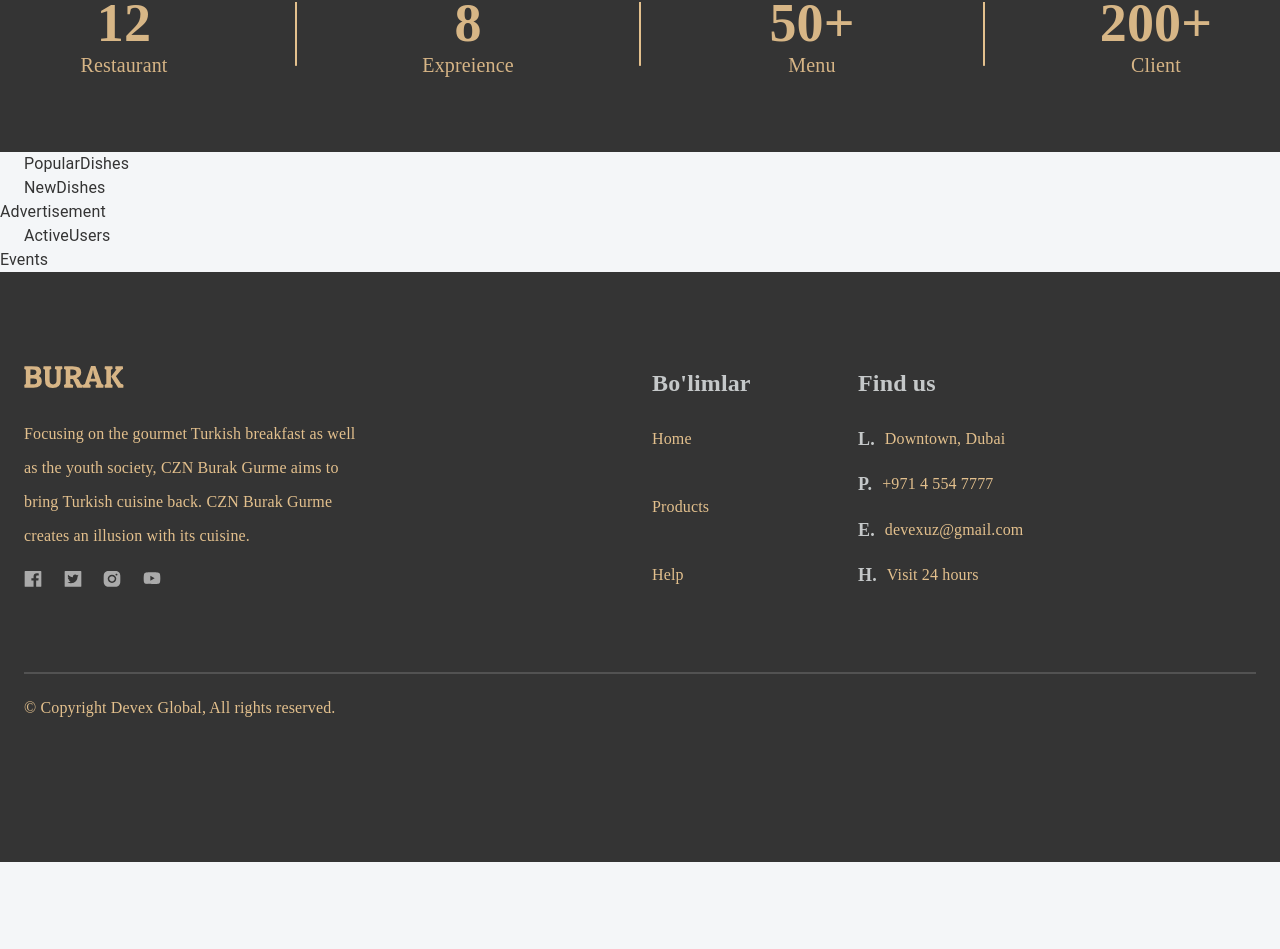
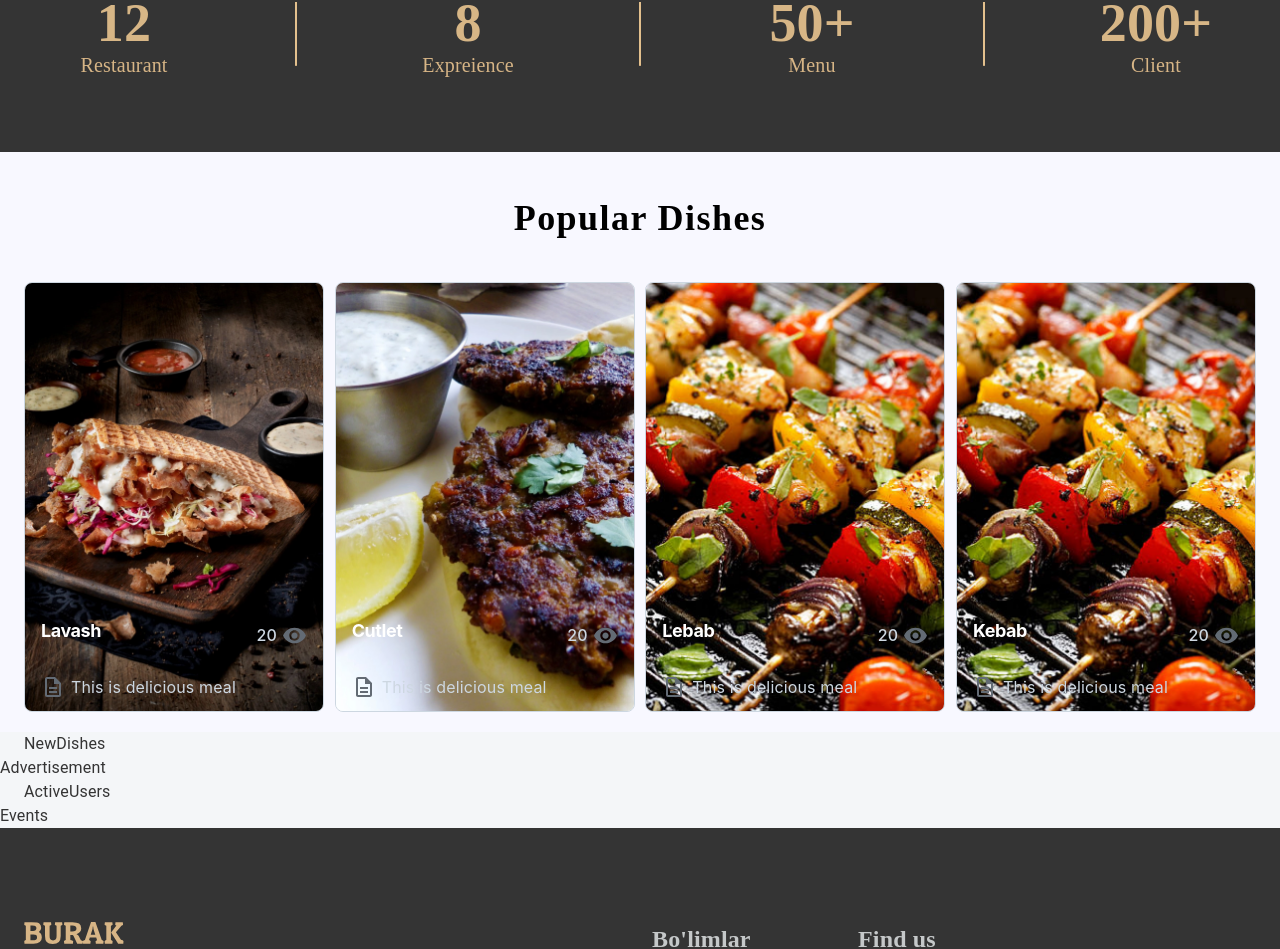
Before and after one commit to Jayson-Born/burak-react, a React (Create React App) app: page / in a window 1280 px wide. Shown: the part 857-1806 px from the top of the page. Before the commit the page ends 1719 px from the top, so only its background shows below. Built offline with nearby package versions, Linux system fonts and the light colour scheme.

Commit message:
feat: develop popular dishes sectional component

```diff
--- a/package.json
+++ b/package.json
@@ -6,6 +6,7 @@
     "@emotion/react": "^11.14.0",
     "@emotion/styled": "^11.14.0",
     "@mui/icons-material": "5.8.4",
+    "@mui/joy": "^5.0.0-beta.51",
     "@mui/material": "^6.3.1",
     "@reduxjs/toolkit": "^1.8.1",
     "@testing-library/jest-dom": "^4.2.4",
--- a/src/app/screens/homePage/PopularDishes.tsx
+++ b/src/app/screens/homePage/PopularDishes.tsx
@@ -1,8 +1,100 @@
+import { Box, Stack } from "@mui/material";
 import Container from "@mui/material/Container/Container";
 import React from "react";
 
+import {CssVarsProvider} from "@mui/joy/styles"
+
+import Card from '@mui/joy/Card';
+import CardCover from '@mui/joy/CardCover';
+import CardContent from '@mui/joy/CardContent';
+import Typography from '@mui/joy/Typography';
+import CardOverflow from '@mui/joy/CardOverflow';
+import LocationOnRoundedIcon from '@mui/icons-material/LocationOnRounded';
+import VisibilityIcon from '@mui/icons-material/Visibility';
+import DescriptionOutlinedIcon from '@mui/icons-material/DescriptionOutlined';
+
+const list = [
+    {productName: "Lavash", imagePath: "img/lavash.webp"},
+    {productName: "Cutlet", imagePath: "img/cutlet.webp"},
+    {productName: "Lebab", imagePath: "img/kebab.webp"},
+    {productName: "Kebab", imagePath: "img/kebab.webp"}
+];
+
 export default function PopularDishes(){
-    return <div>
-        <Container>PopularDishes</Container>
+    return <div className="popular-dishes-frame">
+        <Container>
+            <Stack className="popular-section">
+                <Box className="category-title">Popular Dishes</Box>
+                <Stack className="cards-frame">
+                    {list.map((ele, index)=>{
+                        return(
+                            <CssVarsProvider key={index}>
+
+                        <Card className={"card"}>
+
+                        <CardCover>
+                       <img src={ele.imagePath} alt="" />
+                        </CardCover>
+                        <CardCover className={"card-cover"}/>
+                        <CardContent sx={{ justifyContent: 'flex-end' }}>
+                            <Stack
+                            flexDirection={"row"}
+                            justifyContent={"space-between"}
+                            >
+                             <Typography
+                              level="h2"
+                               fontSize="lg"
+                                textColor="#fff"
+                                mb={1}
+                                >
+                                    {ele.productName}
+                            </Typography>
+                            <Typography
+                            sx={{
+                                fontWeight: "md",
+                                color:"neutral.300",
+                                alignItems:"center",
+                                display:"flex"
+                            }}>
+                                20
+                            <VisibilityIcon
+                            sx={{ fontSize: 25, marginLeft: "5px" }}
+                            />
+                            </Typography>
+
+                            </Stack>
+
+                        </CardContent>
+                        <CardOverflow
+                        sx={{
+                            display: "flex",
+                            gap:1.5,
+                            py:1.5,
+                            px: "var(--Card-padding",
+                            borderTop: "1px solid",
+                            height: "60px",
+                        }}
+                        >
+                            <Typography
+                            startDecorator= {<DescriptionOutlinedIcon />}
+                            textColor="neutral.300"
+                            >
+                                This is delicious meal
+                            </Typography>
+                        </CardOverflow>
+                    </Card>
+                    </CssVarsProvider>
+
+
+                        )
+                    })}
+
+
+
+
+
+                </Stack>
+            </Stack>
+        </Container>
     </div>;
 }
--- a/src/css/home.css
+++ b/src/css/home.css
@@ -2,6 +2,8 @@
     width: 100%;
     height: auto;
 }
+
+/* STATISTICS */
 
 .homepage .static-frame {
     width: 100%;
@@ -45,3 +47,53 @@
   line-height: normal;
   color: #d7b586;
 }
+/* POPULAR DISHES */
+
+.homepage .popular-dishes-frame{
+    width: 100%;
+    height: 580px;
+    display: flex;
+    background: #f8f8ff;
+}
+
+.homepage .popular-dishes-frame .popular-section{
+    margin-top: 45px;
+    display: flex;
+    flex-direction: column;
+    align-items: center;
+}
+
+.homepage .popular-dishes-frame .popular-section .category-title {
+ text-align: center;
+ font-family: "Roboto Serif";
+ font-size:36px;
+ font-style:normal;
+ font-weight: 600;
+ line-height: normal;
+ letter-spacing: 1.44px;
+ color: #000;
+}
+
+.homepage .popular-dishes-frame .popular-section .cards-frame{
+   width:100%;
+   margin-top: 43px;
+   display: flex;
+   flex-direction: row;
+   justify-content: space-between;
+}
+
+
+.homepage .popular-dishes-frame .popular-section .card{
+min-height: 430px;
+min-width: 300px;
+cursor: pointer;
+}
+
+.homepage .popular-dishes-frame .popular-section .cards-frame .card .card-cover{
+background:linear-gradient(
+    to top,
+    rgba(0,0,0,0.4),
+    rgba(0,0,0,0) 200px
+),
+liner-gradient (to top, rgba(0,0,0,0.8), rgba( 0, 0, 0 , 0) 300px);
+}
```
Also changed, not shown: 1 other file (tests, documents, lock files or other folders).
